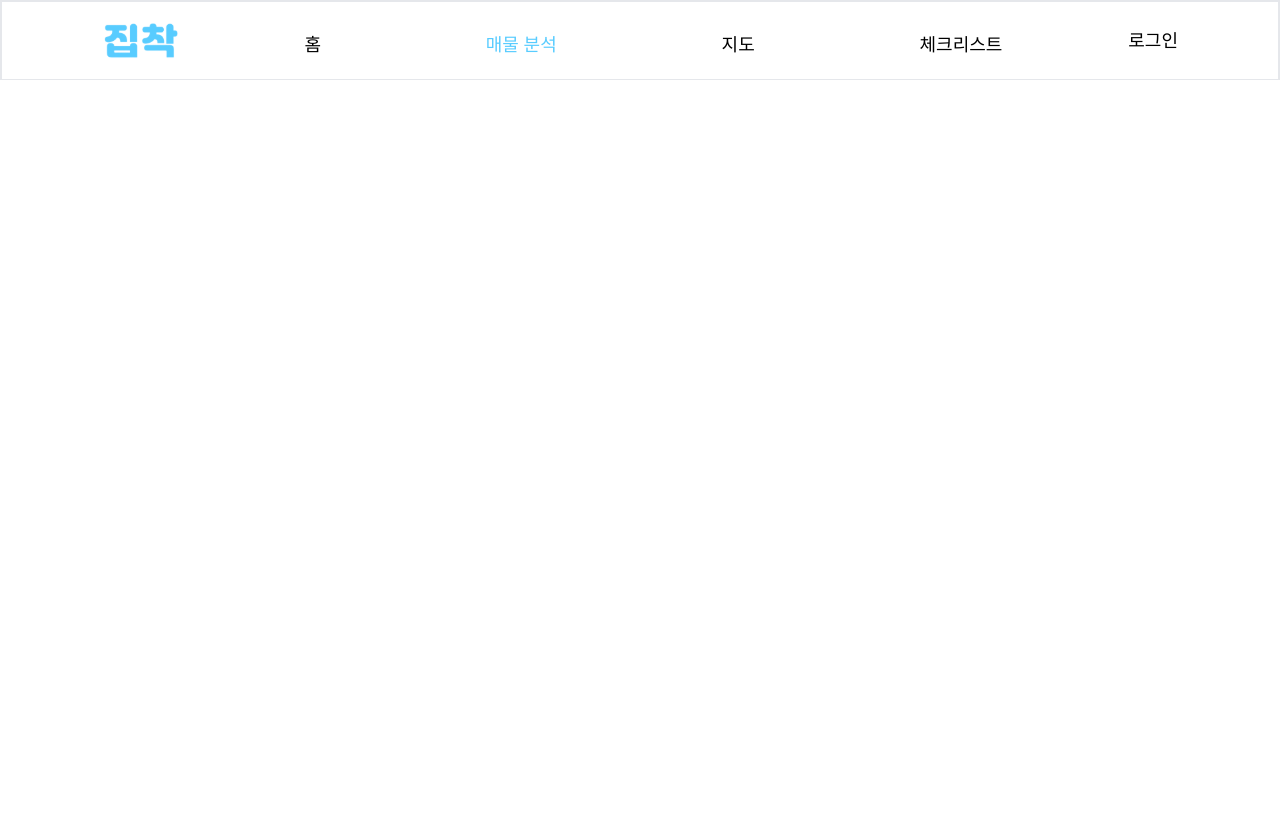
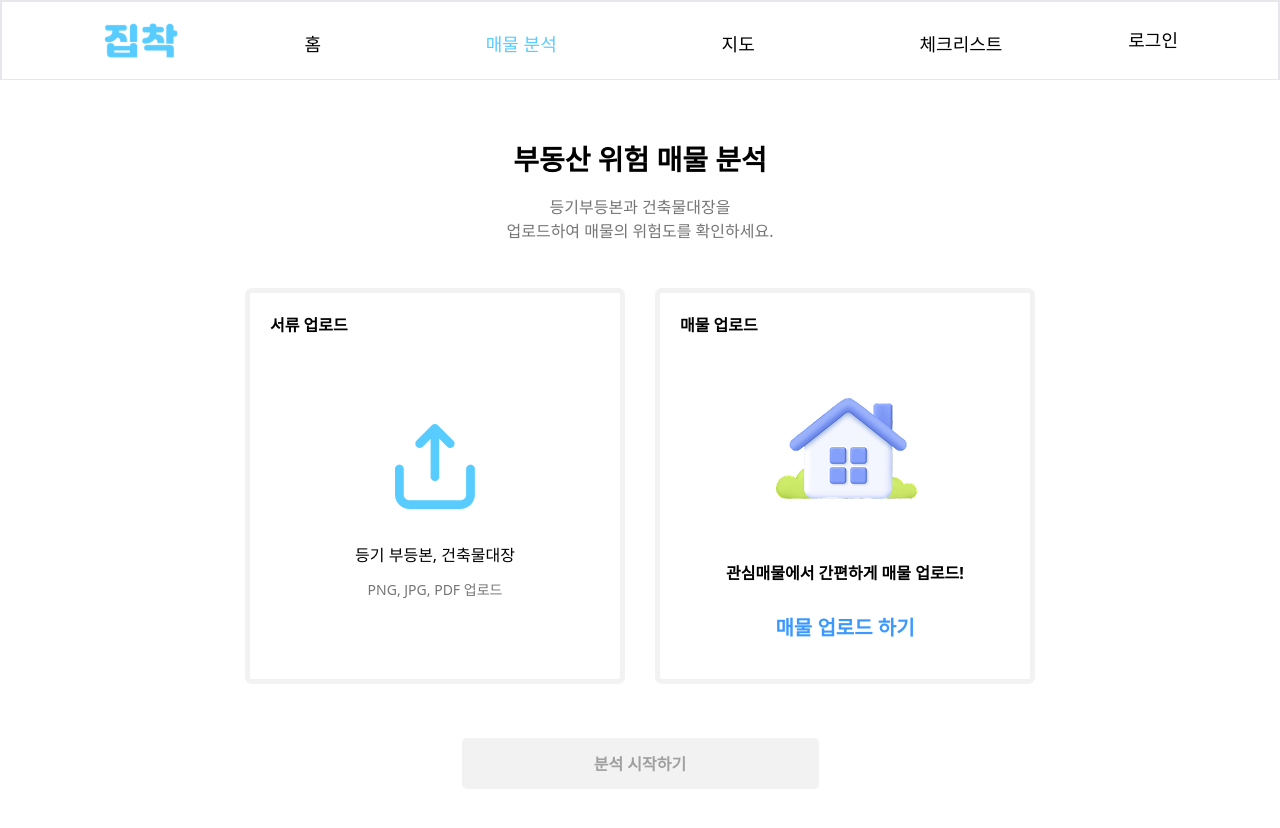
Before and after one commit to gbsw-liskov/liskov-web, a React (Vite) app: page /analyze in a window 1280 px wide. Shown: the top 828 px of the page. Before the commit the page ends 800 px from the top, so only its background shows below. Built offline with nearby package versions, Linux system fonts and the light colour scheme.

Commit message:
feat: 매물 분석 페이지 퍼블리싱

```diff
--- a/src/Routes/Router.tsx
+++ b/src/Routes/Router.tsx
@@ -11,6 +11,7 @@ export default function Router(){
         <Route path="/signup" element={<R.SignUp />} />
         <Route path="/profile" element={<R.Profile />} />
         <Route path="/analyze" element={<R.Analyze />} />
+        <Route path="/analyze/result" element={<R.AnalyzeResult />} />
         <Route path="/map" element={<R.MapPage />} />
         <Route path="/checklist/confirm" element={<R.CheckList /> } />
         <Route path="/checklist" element={<R.CheckListMain />} />
--- a/src/allFiles.ts
+++ b/src/allFiles.ts
@@ -3,6 +3,7 @@ import SignUp from '@/pages/auth/SignUp';
 import Profile from './pages/auth/Profile';
 import Home from './pages/Home/Home';
 import Analyze from './pages/Analyze/Analyze';
+import AnalyzeResult from './pages/Analyze/AnalyzeResult';
 import NotFound from './pages/NotFound/NotFound';
 import CheckList from './pages/CheckList/CheckList';
 import CheckListMain from './pages/CheckList/CheckListMain';
@@ -11,4 +12,4 @@ import CheckListCreate from './pages/CheckList/CheckListCreate';
 import AIGeneratedList from './pages/AI/AIGeneratedList';
 import MapPage from './pages/Map/MapPage';
 
-export { SignIn, SignUp, Profile, Home, Analyze, CheckList,  CheckListMain, CheckListCreate, CheckListSelect, MapPage, AIGeneratedList, NotFound }
+export { SignIn, SignUp, Profile, Home, Analyze, AnalyzeResult, CheckList, CheckListMain, CheckListCreate, CheckListSelect, MapPage, AIGeneratedList, NotFound }
--- a/src/pages/Analyze/Analyze.tsx
+++ b/src/pages/Analyze/Analyze.tsx
@@ -1,8 +1,129 @@
-export default function Analyze(){
+import { useState, useRef } from "react";
+import { useNavigate } from 'react-router-dom';
+import * as C from './components';
+import { CheckListSelect } from "@/allFiles";
 
-  return(
-    <div>
-      This is Analyze
-    </div>
-  )
+export default function Analyze() {
+  const [uploadedFile, setUploadedFile] = useState<File | null>(null);
+  const [selectedHouse, setSelectedHouse] = useState<any>(null);
+  const [showHouseSelect, setShowHouseSelect] = useState(false);
+  const fileInputRef = useRef<HTMLInputElement>(null);
+  const navigate = useNavigate();
+
+  const handleDocUpload = () => {
+    fileInputRef.current?.click();
+  };
+
+  const handleFileChange = (e: React.ChangeEvent<HTMLInputElement>) => {
+    const file = e.target.files?.[0];
+    if (file) {
+      const validTypes = ["image/png", "image/jpeg", "application/pdf"];
+      if (validTypes.includes(file.type)) {
+        setUploadedFile(file);
+      } else {
+        alert("PNG, JPG, PDF 파일만 업로드 가능합니다.");
+      }
+    }
+  };
+
+  const handleHouseUpload = () => {
+    setShowHouseSelect(true);
+  };
+
+  const handleCloseHouseSelect = () => {
+    setShowHouseSelect(false);
+  };
+
+  const handleHouseSelect = (house: any) => {
+    setSelectedHouse(house);
+    setShowHouseSelect(false);
+  };
+
+  const isAnalyzeEnabled = uploadedFile && selectedHouse;
+
+  const handleAnalyze = () => {
+    if (isAnalyzeEnabled) {
+      const analyzeData = {
+        file: uploadedFile,
+        fileName: uploadedFile?.name,
+        house: selectedHouse,
+      };
+
+      navigate('/analyze/result', {state : analyzeData});
+      // 추후 API 연결
+    }
+  };
+
+  return (
+    <>
+      {!showHouseSelect ? (
+        <div className="w-[790px] min-h-[644px] pt-[138px] mx-auto pb-[81px]">
+          <input
+            ref={fileInputRef}
+            type="file"
+            accept=".png,.jpg,.jpeg,.pdf"
+            onChange={handleFileChange}
+            className="hidden"
+          />
+
+          <div className="flex flex-col w-full items-center h-[110px]">
+            <h1 className="text-[28px] text-black font-semibold">
+              부동산 위험 매물 분석
+            </h1>
+            <p className="flex text-center mt-[15px] font-medium text-[16px] text-[#757575]">
+              등기부등본과 건축물대장을
+              <br />
+              업로드하여 매물의 위험도를 확인하세요.
+            </p>
+          </div>
+
+          <div className="flex mt-[40px] justify-between w-[790px] h-[400px]">
+            <C.UploadCard
+              title="서류 업로드"
+              uploadKind="doc"
+              onclick={handleDocUpload}
+              uploadedFile={uploadedFile}
+            />
+            <C.UploadCard
+              title="매물 업로드"
+              uploadKind="house"
+              onclick={handleHouseUpload}
+              selectedHouse={selectedHouse}
+            />
+          </div>
+
+          <div className="flex justify-center h-auto w-full mt-[50px]">
+            <button
+              type="button"
+              onClick={handleAnalyze}
+              disabled={!isAnalyzeEnabled}
+              className={`cursor-pointer w-[357px] h-[51px] flex items-center justify-center rounded-[5px] border-none font-bold text-[16px] transition-colors ${
+                isAnalyzeEnabled
+                  ? "bg-[#58CCFF] text-white hover:bg-[#4AB8E8]"
+                  : "bg-[#F2F2F2] text-[#A0A0A0] cursor-not-allowed"
+              }`}
+            >
+              분석 시작하기
+            </button>
+          </div>
+        </div>
+      ) : (
+        <div className="relative">
+          <button
+            onClick={handleCloseHouseSelect}
+            className="absolute top-4 right-4 z-50 text-[32px] text-black hover:text-gray-600 bg-white rounded-full w-10 h-10 flex items-center justify-center"
+          >
+            ×
+          </button>
+          <CheckListSelect
+            title="매물 추가"
+            buttonTitle="추가하기"
+            redirectionURL="/analyze"
+            AI={false}
+            onHouseSelected={handleHouseSelect}
+          />
+        </div>
+      )}
+    </>
+  );
 }
--- /dev/null
+++ b/src/pages/Analyze/AnalyzeResult.tsx
@@ -0,0 +1,13 @@
+import { useLocation } from "react-router-dom";
+
+export default function AnalyzeResult() {
+  const location = useLocation();
+  const { file, fileName, house } = location.state || {};
+  console.log(file, fileName, house);
+
+  return (
+    <div className="">
+
+    </div>
+  )
+}
--- /dev/null
+++ b/src/pages/Analyze/components/UploadCard.tsx
@@ -0,0 +1,78 @@
+import * as Image from "@/assets";
+import UploadHouse from "./UploadHouse";
+
+interface UploadCardProps {
+  title: string;
+  uploadKind: string;
+  onclick: () => void;
+  uploadedFile?: File | null;
+  selectedHouse?: any;
+}
+
+export default function UploadCard({
+  title,
+  uploadKind,
+  onclick,
+  uploadedFile,
+  selectedHouse,
+}: UploadCardProps) {
+  return (
+    <div
+      onClick={onclick}
+      className="w-[380px] h-[396px] rounded-[7px] border-[#F2F2F2] border-[5px] cursor-pointer"
+    >
+      <div className="w-full h-auto pt-5 pl-5">
+        <p className="font-semibold text-[16px] text-black">{title}</p>
+      </div>
+      {uploadKind === "doc" ? (
+        <div className="flex flex-col items-center w-full h-auto pt-[68px]">
+          <div className="w-[122px] h-[122px] flex justify-center items-center">
+            <img
+              src={uploadedFile ? Image.Document : Image.UploadDoc}
+              alt="업로드 아이콘"
+            />
+          </div>
+          {uploadedFile ? (
+            <p className="font-medium text-[#58CCFF] text-[18px] pt-[40px]">
+              {uploadedFile.name}
+            </p>
+          ) : (
+            <>
+              <p className="font-medium text-black text-[16px] pt-4">
+                등기 부등본, 건축물대장
+              </p>
+              <p className="font-medium text-[#757575] text-[14px] pt-3">
+                PNG, JPG, PDF 업로드
+              </p>
+            </>
+          )}
+        </div>
+      ) : (
+        <div className="flex flex-col items-center w-full h-auto pt-[18px]">
+          {selectedHouse ? (
+            <div className="pt-[20px]">
+              <UploadHouse
+                image={selectedHouse.image}
+                roomType={selectedHouse.roomType}
+                region={selectedHouse.region}
+                info={selectedHouse.info}
+                intro={selectedHouse.intro}
+                price={selectedHouse.price}
+              />
+            </div>
+          ) : (
+            <>
+              <img src={Image.UploadHouse} alt="집 아이콘" />
+              <p className="font-semibold text-black text-[16px] pt-7">
+                관심매물에서 간편하게 매물 업로드!
+              </p>
+              <p className="font-bold text-[#3A98FF] text-[20px] pt-7">
+                매물 업로드 하기
+              </p>
+            </>
+          )}
+        </div>
+      )}
+    </div>
+  );
+}
--- /dev/null
+++ b/src/pages/Analyze/components/UploadHouse.tsx
@@ -0,0 +1,36 @@
+interface UploadHouseProps {
+  image: string;
+  roomType: string;
+  region: string;
+  info: string;
+  intro: string;
+  price: string;
+}
+
+export default function UploadHouse({
+  image,
+  roomType,
+  region,
+  info,
+  intro,
+  price,
+}: UploadHouseProps) {
+  return (
+    <div className="w-[204px] h-[285px]">
+      <div className="w-full h-[137px] rounded-[8px]">
+        <img
+          className="w-full h-full rounded-[8px] object-cover"
+          src={image}
+          alt="매물 사진"
+        />
+      </div>
+      <div className="w-full h-auto pt-[22px]">
+        <p className="text-[#757575] text-[12px] font-medium">{roomType}</p>
+        <p className="text-black text-[13px] font-medium">{region}</p>
+        <p className="text-[#757575] text-[12px] font-medium">{info}</p>
+        <p className="text-[#757575] text-[12px] font-medium">{intro}</p>
+        <p className="text-black text-[14px] font-semibold">{price}</p>
+      </div>
+    </div>
+  );
+}
--- /dev/null
+++ b/src/pages/Analyze/components/index.ts
@@ -0,0 +1,2 @@
+export { default as UploadCard } from './UploadCard';
+export { default as UploadHouse } from './UploadHouse';
```
Also changed, not shown: src/pages/Checklist/CheckListSelect.tsx (+31 -12 lines).
